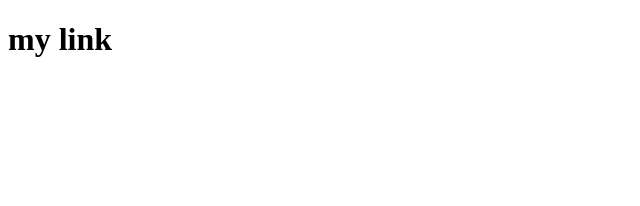
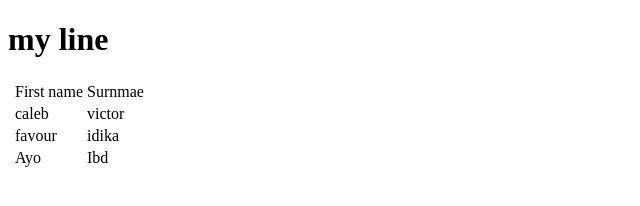
Before and after one commit to calebvictor17/introweb-week2, a plain HTML site: page Week2/index.html in a window 1280 px wide. Shown: the whole page, without its empty margins (0-640 px from the left). Drawn offline with Linux system fonts and the light colour scheme.

Commit message:
new table

```diff
--- a/Week2/index.html
+++ b/Week2/index.html
@@ -6,7 +6,47 @@
     <title>Document</title>
 </head>
 <body>
-    <h1>my link</h1>
+    <h1>my line</h1>
+    <table>
+        <thead>
+            <tr>
+                <th>
+                    <td>First name</td>
+                    <td>Surnmae</td>
+                </th>
+            </tr>
+        </thead>
+        <tbody>
+            <tr>
+               <th>
+                <td>caleb</td>
+                <td>victor</td>
+
+               </th>
+            </tr>
+        </tbody>
+
+        <tbody>
+            <tr>
+               <th>
+                <td>favour</td>
+                <td>idika</td>
+
+               </th>
+            </tr>
+        </tbody>
+        <tbody>
+            <tr>
+               <th>
+                <td>Ayo</td>
+                <td>Ibd</td>
+
+               </th>
+            </tr>
+        </tbody>
+    </table>
+
+
 
 </body>
 </html>
```
